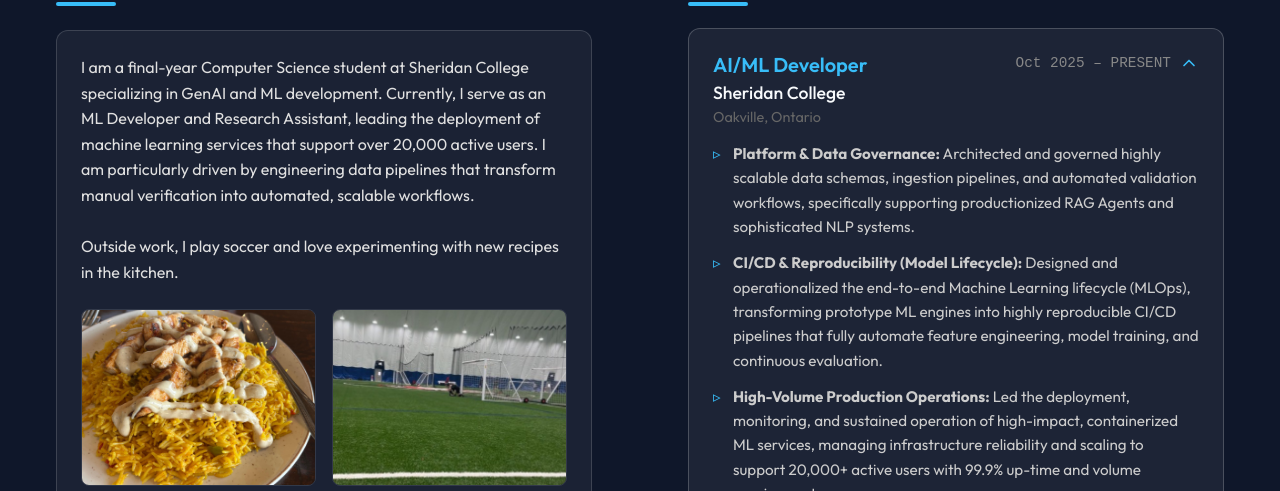
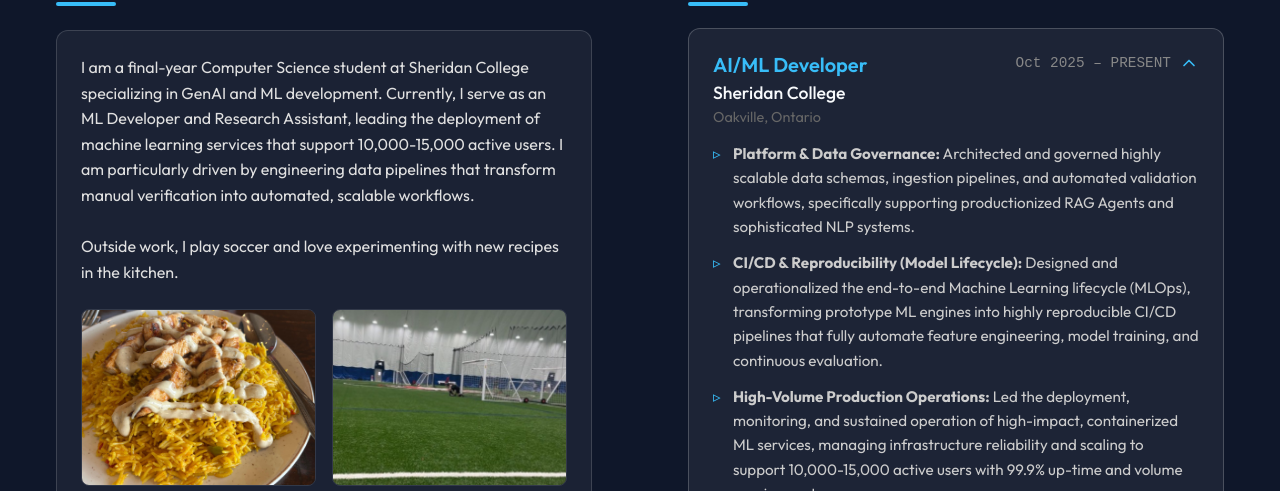
Before and after one commit to Ferasman979/Persona-Portfolio-website, a Next.js app: page / in a window 1280 px wide. Both pictures are taken after a click on the element 956 px from the left and 1021 px from the top of the page. Shown: the part 930-1421 px from the top of the page. Built offline with nearby package versions, Linux system fonts and the light colour scheme.

Commit message:
Update user count from 20k+ to 10-15k

```diff
--- a/src/app/page.tsx
+++ b/src/app/page.tsx
@@ -25,7 +25,7 @@ export default function Home() {
           <div className={styles.aboutGrid}>
             <div className={styles.aboutCard}>
               <p className={styles.cardText}>
-                I am a final-year Computer Science student at Sheridan College specializing in GenAI and ML development. Currently, I serve as an ML Developer and Research Assistant, leading the deployment of machine learning services that support over 20,000 active users. I am particularly driven by engineering data pipelines that transform manual verification into automated, scalable workflows.
+                I am a final-year Computer Science student at Sheridan College specializing in GenAI and ML development. Currently, I serve as an ML Developer and Research Assistant, leading the deployment of machine learning services that support 10,000-15,000 active users. I am particularly driven by engineering data pipelines that transform manual verification into automated, scalable workflows.
                 <br /><br />
                 Outside work, I play soccer and love experimenting with new recipes in the kitchen.
               </p>
@@ -64,7 +64,7 @@ export default function Home() {
               points={[
                 <span key="1"><strong>Platform & Data Governance:</strong> Architected and governed highly scalable data schemas, ingestion pipelines, and automated validation workflows, specifically supporting productionized RAG Agents and sophisticated NLP systems.</span>,
                 <span key="2"><strong>CI/CD & Reproducibility (Model Lifecycle):</strong> Designed and operationalized the end-to-end Machine Learning lifecycle (MLOps), transforming prototype ML engines into highly reproducible CI/CD pipelines that fully automate feature engineering, model training, and continuous evaluation.</span>,
-                <span key="3"><strong>High-Volume Production Operations:</strong> Led the deployment, monitoring, and sustained operation of high-impact, containerized ML services, managing infrastructure reliability and scaling to support 20,000+ active users with 99.9% up-time and volume requirements.</span>,
+                <span key="3"><strong>High-Volume Production Operations:</strong> Led the deployment, monitoring, and sustained operation of high-impact, containerized ML services, managing infrastructure reliability and scaling to support 10,000-15,000 active users with 99.9% up-time and volume requirements.</span>,
                 <span key="4"><strong>Cross-Functional Project Lead:</strong> Collaborated with designers and developers, defining operational requirements and implementing best practices to ensure models, vector stores, and data flows were inherently scalable, maintainable, and cost-efficient in production environments.</span>
               ]}
             />
```
